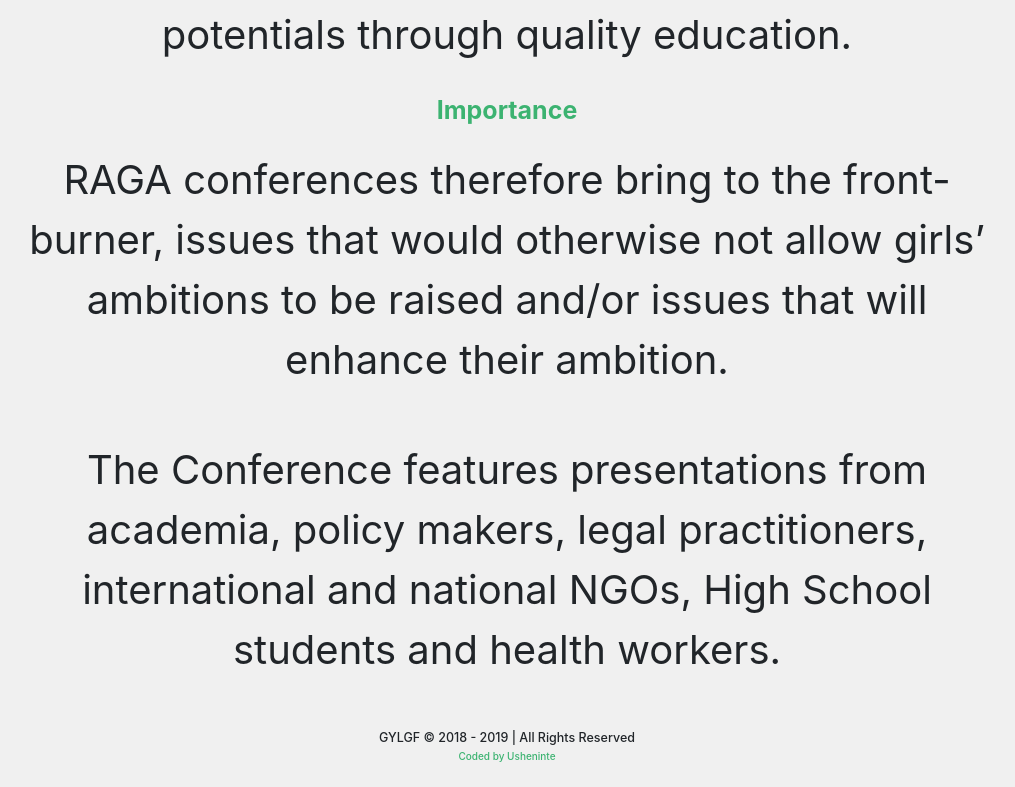
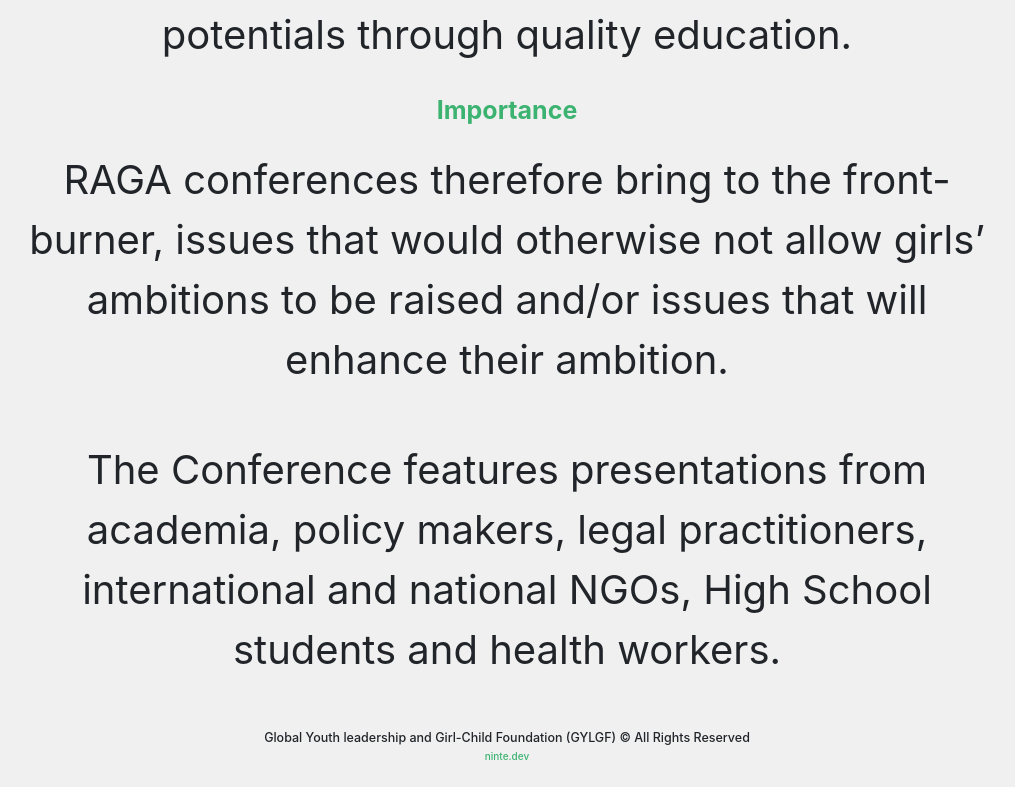
Before and after one commit to nullthefirst/raga-project, a React (Create React App) app: page / in a window 1280 px wide. Shown: the part 2854-3641 px from the top of the page, without its empty margins (133-1148 px from the left). Built offline with nearby package versions, Linux system fonts and the light colour scheme.

Commit message:
Update Footer.js

```diff
--- a/src/components/Footer.js
+++ b/src/components/Footer.js
@@ -12,8 +12,8 @@ export default class Footer extends Component {
   render() {
     return(
       <div style={titleMinor2} className="App-link">
-        <h5>GYLGF &copy; 2018 - 2019 | All Rights Reserved</h5>
-        <h6><a href="https://ninte.dev">Coded by Usheninte</a></h6>
+        <h5>Global Youth leadership and Girl-Child Foundation (GYLGF) &copy; All Rights Reserved</h5>
+        <h6><a href="https://ninte.dev">ninte.dev</a></h6>
       </div>
     );
   }
```
